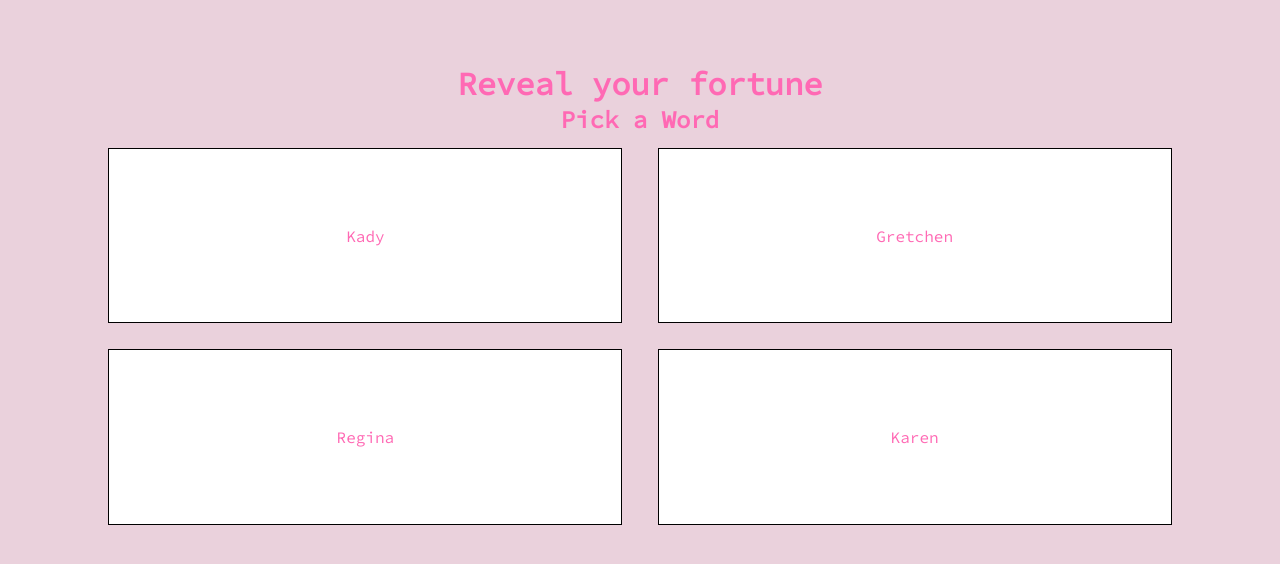
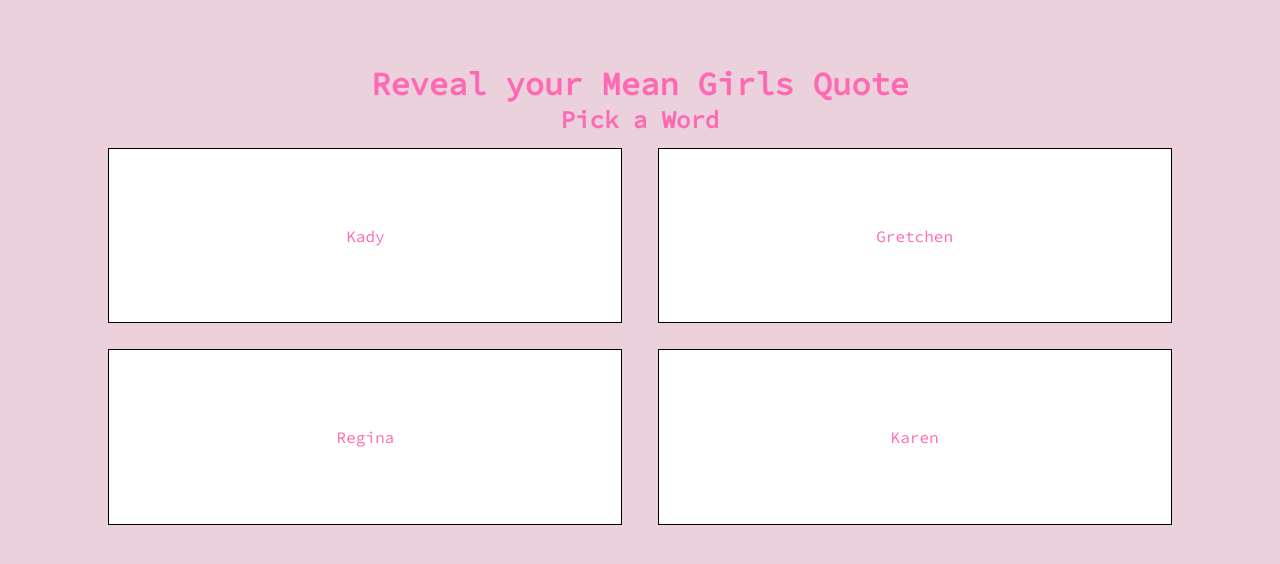
Before and after one commit to teddiwoodson/p3-woodson-teddi, a website: page index.html in a window 1280 px wide. Drawn offline with nearby package versions, Linux system fonts and the light colour scheme.

Commit message:
Update title

```diff
--- a/index.html
+++ b/index.html
@@ -18,7 +18,7 @@
     </header>
     <!-- Main Section -->
     <main>
-      <h1>Reveal your fortune</h1>
+      <h1>Reveal your Mean Girls Quote</h1>
       <ul class="" id="layer-one">
         <h2>Pick a Word</h2>
         <li>
```
